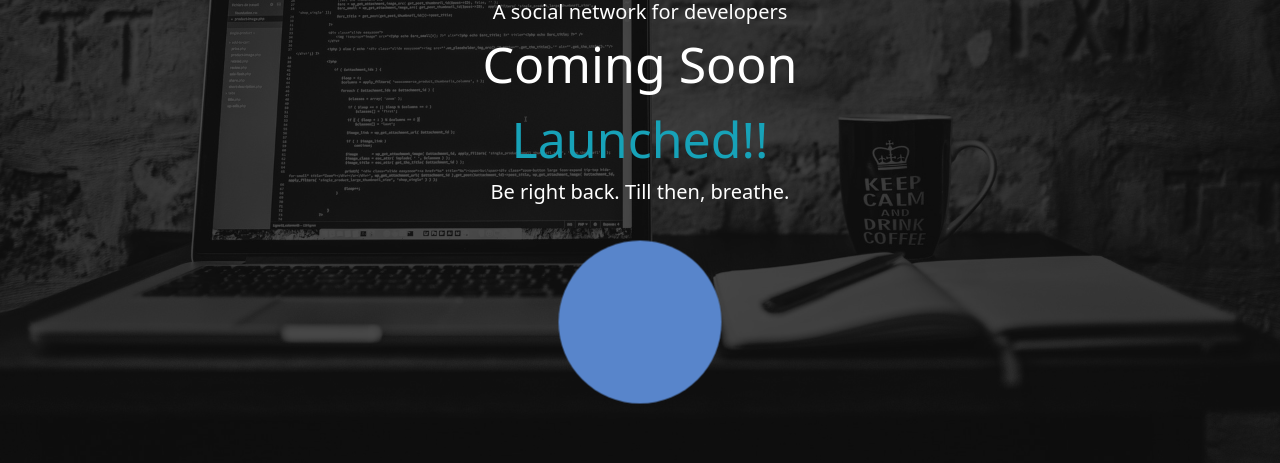
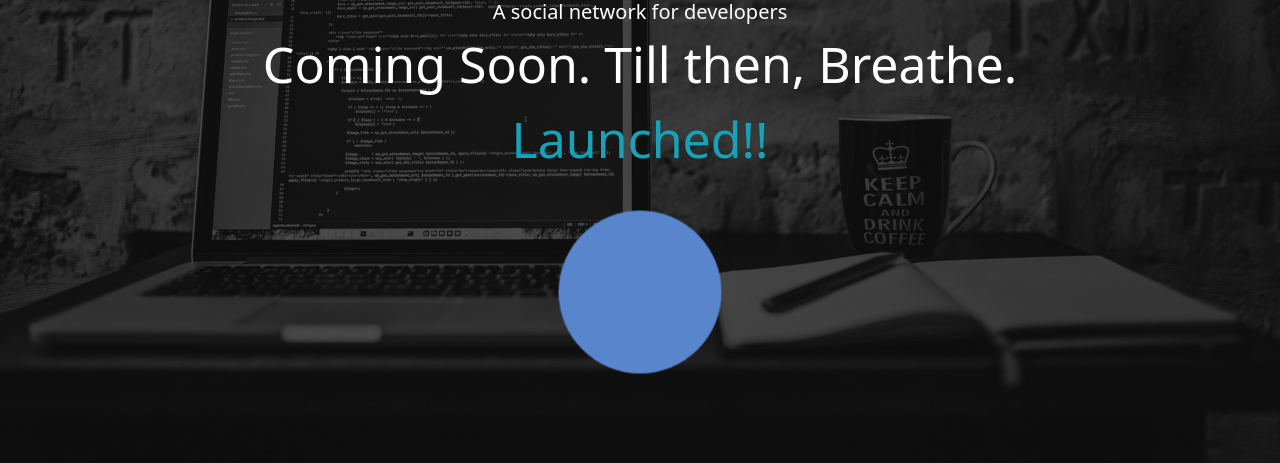
Before and after one commit to madhu2684/ComingSoon, a plain HTML site: page index.html in a window 1280 px wide. Shown: the part 307-770 px from the top of the page. Drawn offline with nearby package versions, Linux system fonts and the light colour scheme.

Commit message:
Update index.html

```diff
--- a/index.html
+++ b/index.html
@@ -14,9 +14,8 @@
       <div class="landing-inner">
         <img src="img/logo.png" alt="DevConnector" />
         <p>A social network for developers</p>
-        <h1>Coming Soon</h1>
+        <h1>Coming Soon. Till then, Breathe.</h1>
         <div class="countdown"></div>
-        <p>Be right back. Till then, breathe.</p>
         <div id="breathing" class="mt-10 block mx-auto"></div>
       </div>
     </section>
```
